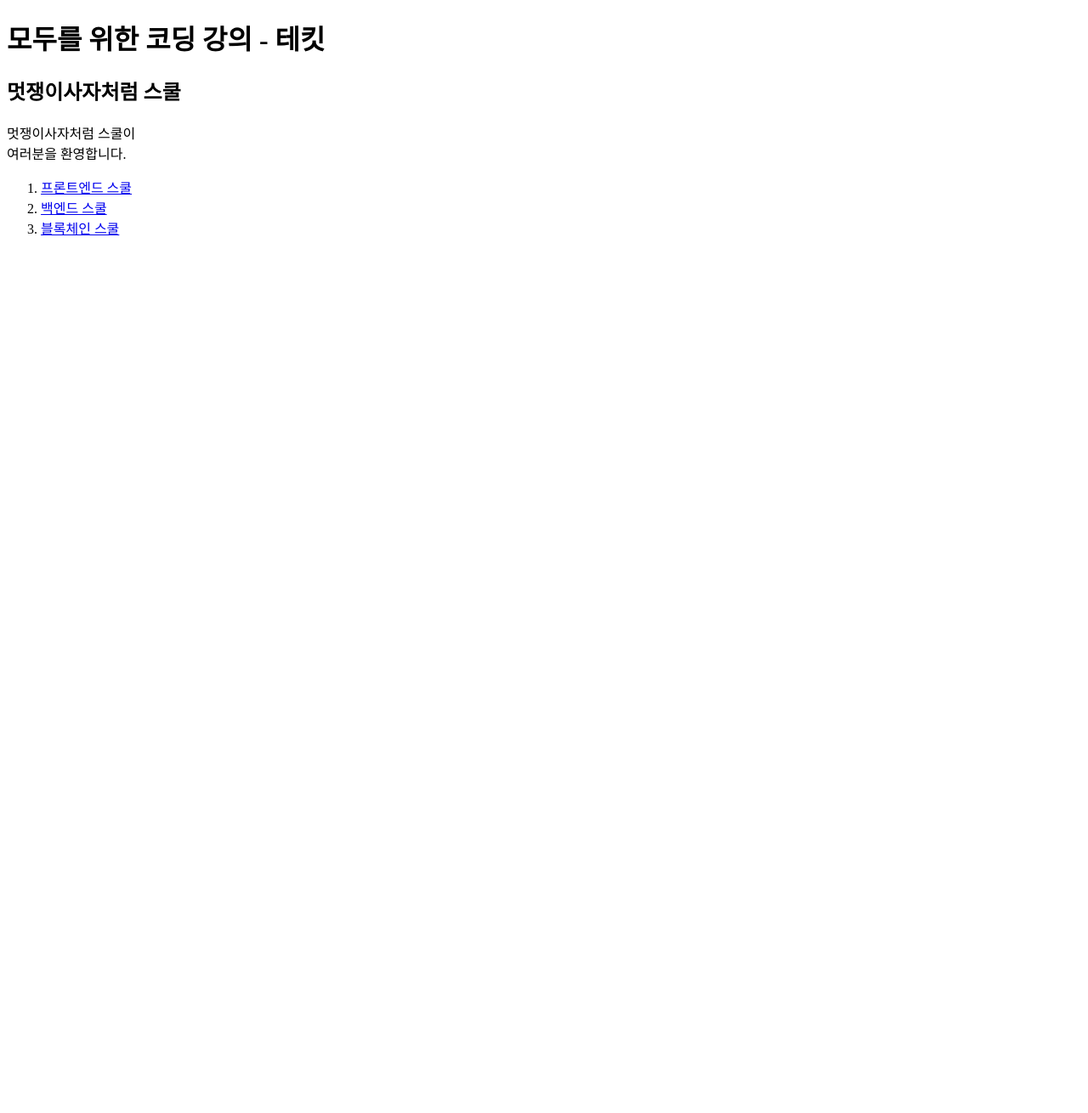
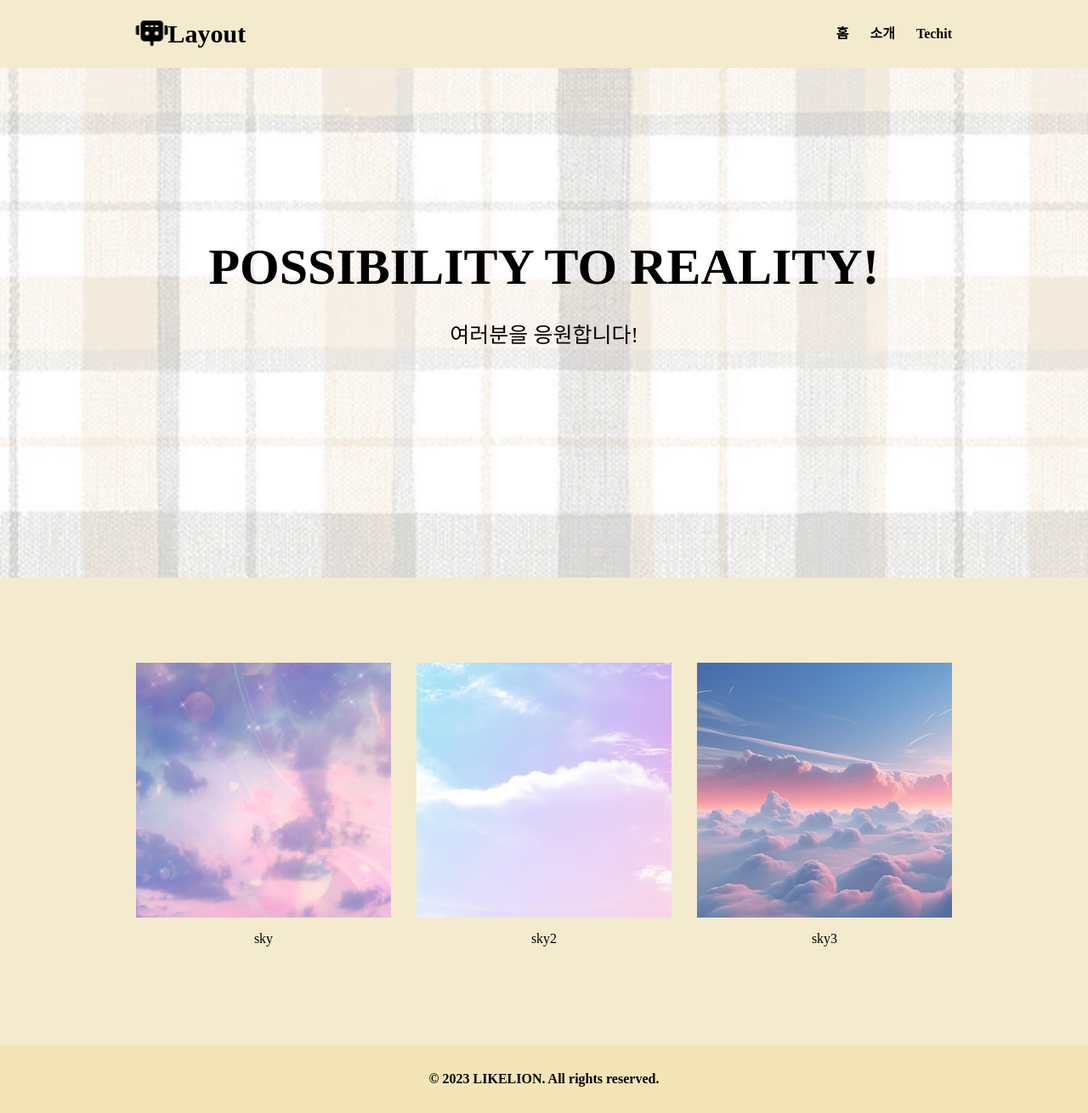
Before and after one commit to Revisha7/Revisha7.github.io, a plain HTML site: page index.html in a window 1280 px wide. Shown: the whole page at 85% size. Before the commit the page ends 800 px from the top, so only its background shows below. Drawn offline with Linux system fonts and the light colour scheme; a web font is replaced by a local one.

Commit message:
Followed basic css tutorial

```diff
--- a/index.html
+++ b/index.html
@@ -3,33 +3,73 @@
 
 <head>
     <meta charset="UTF-8">
+    <meta http-equiv="X-UA-Compatible" content="IE=edge">
     <meta name="viewport" content="width=device-width, initial-scale=1.0">
-    <title>멋쟁이사자처럼</title>
+
+    <title>레이아웃 연습</title>
+
     <meta property="og:title" content="멋쟁이사자처럼!">
     <meta property="og:description" content="멋쟁이사자처럼과 즐거운 코딩">
     <meta property="og:image" content="./llLogo.jpg">
 
+    <link rel="stylesheet" href="./style.css">
+
+    <link rel="preconnect" href="https://fonts.googleapis.com">
+    <link rel="preconnect" href="https://fonts.gstatic.com" crossorigin>
+    <link href="https://fonts.googleapis.com/css2?family=Bagel+Fat+One&family=Grandiflora+One&family=Moirai+One&display=swap" rel="stylesheet">
+    <link rel="stylesheet" href="https://use.fontawesome.com/releases/v5.15.4/css/all.css" integrity="sha384-DyZ88mC6Up2uqS4h/KRgHuoeGwBcD4Ng9SiP4dIRy0EXTlnuz47vAwmeGwVChigm" crossorigin="anonymous"/>
+
 </head>
 
 <body>
-    <h1>모두를 위한 코딩 강의 - 테킷</h1>
+    <nav>
+        <div class="container">
+            <h1 class="nav-logo"><a href="./index.html"> <i class="fas fa-robot fa-spin"></i>Layout</a></h1>
+            <div class="nav-menu">
+                <ul class="nav-btn">
+                    <li><a href="./index.html">홈</a></li>
+                    <li><a href="#">소개</a></li>
+                    <li><a href="https://techit.education/" target="_blank">Techit</a></li>
+                </ul>
+            </div>
+        </div>
+    </nav>
 
-    <div>
-        <h2>멋쟁이사자처럼 스쿨</h2>
-        <p>멋쟁이사자처럼 스쿨이<br>여러분을 환영합니다.</p>
+    <header class="hd">
+        <div class="container">
+            <h2 class="hd-title">POSSIBILITY TO REALITY!</h2>
+            <p class="hd-content">여러분을 응원합니다!</p>
+        </div>
+    </header>
 
-        <!-- <p>비밀</p> -->
+    <section class="sec">
+        <div class="container">
+            <article class="atc">
+                <div class="card-img">
+                    <img src="./sky.jpg" alt="sky">
+                </div>
+                <p>sky</p>
+            </article>
+            <article class="atc">
+                <div class="card-img">
+                    <img src="./sky2.jpg" alt="sky2">
+                </div>
+                <p>sky2</p>
+            </article>
+            <article class="atc">
+                <div class="card-img">
+                    <img src="./sky3.jpg" alt="sky3">
+                </div>
+                <p>sky3</p>
+            </article>
+        </div>
+    </section>
 
-        <ol>
-            <li>
-                <a href="https://techit.education/school/kdt-frontend-9th">프론트엔드 스쿨</a>
-            </li>
-            <li>
-                <a href="https://techit.education/school/kdt-backend-9th" target="_blank">백엔드 스쿨</a>
-            </li>
-            <li><a href="#">블록체인 스쿨</a></li>
-        </ol>
-    </div>
+    <footer class="ft">
+        <div class="container">
+            <p>&copy; 2023 LIKELION. All rights reserved.</p>
+        </div>
+    </footer>
 </body>
 
 </html>
--- /dev/null
+++ b/style.css
@@ -0,0 +1,42 @@
+*{box-sizing: border-box;}
+body{margin: 0; padding: 0; font-family: "Grandiflora One";}
+a:link, a:visited{text-decoration: none; color:black;}
+.container{width:960px; margin: 0 auto;}
+
+/* navigation */
+nav{height: 80px; background-color: #F4EBCE; line-height: 80px;}
+nav::after{content=""; display: block; clear:both;}
+.nav-logo{float: left; font-size: 30px; margin: 0;}
+.nav-menu{float: right; }
+.nav-btn{list-style-type: none; margin: 0;}
+ul.nav-btn > li{float: left; margin-left: 25px; font-size: 20x; font-weight: bold;}
+
+/* header */
+.hd{position: relative; height: 600px; text-align: center;}
+.hd-title{font-size: 60px; margin-top: 0; margin-bottom: 25px; padding-top: 200px;}
+.hd-content{font-size: 25px; }
+.hd::before{
+    content: "";
+    display: block;
+    position: absolute;
+    left: 0;
+    top: 0;
+    width: 100%;
+    height: 100%;
+    opacity: 0.7;
+    background-image: url("./beige.jpg");
+    background-size: cover;
+    background-position: center center;
+    background-repeat: no-repeat;}
+.hd .container{position: relative; color: black;}
+
+/* section */
+.sec{text-align: center; padding: 100px 0; background-color: #F4EBCE;}
+.sec article{float:left; width: 300px; margin-right: 30px;}
+.sec article:last-child{margin-right: 0;}
+.sec article img{width: auto%; height: 100%;}
+.card-img{overflow: hidden; width: 300px; height: 300px;}
+.sec::after{content: ""; display: block; clear: both;}
+
+/* footer */
+.ft{text-align: center; padding: 15px; background-color: #f4e5b7; font-weight: bold;}
```
Also changed, not shown: beige.jpg (added), blue.jpg (added), sky.jpg (added), sky2.jpg (added), sky3.jpg (added).
